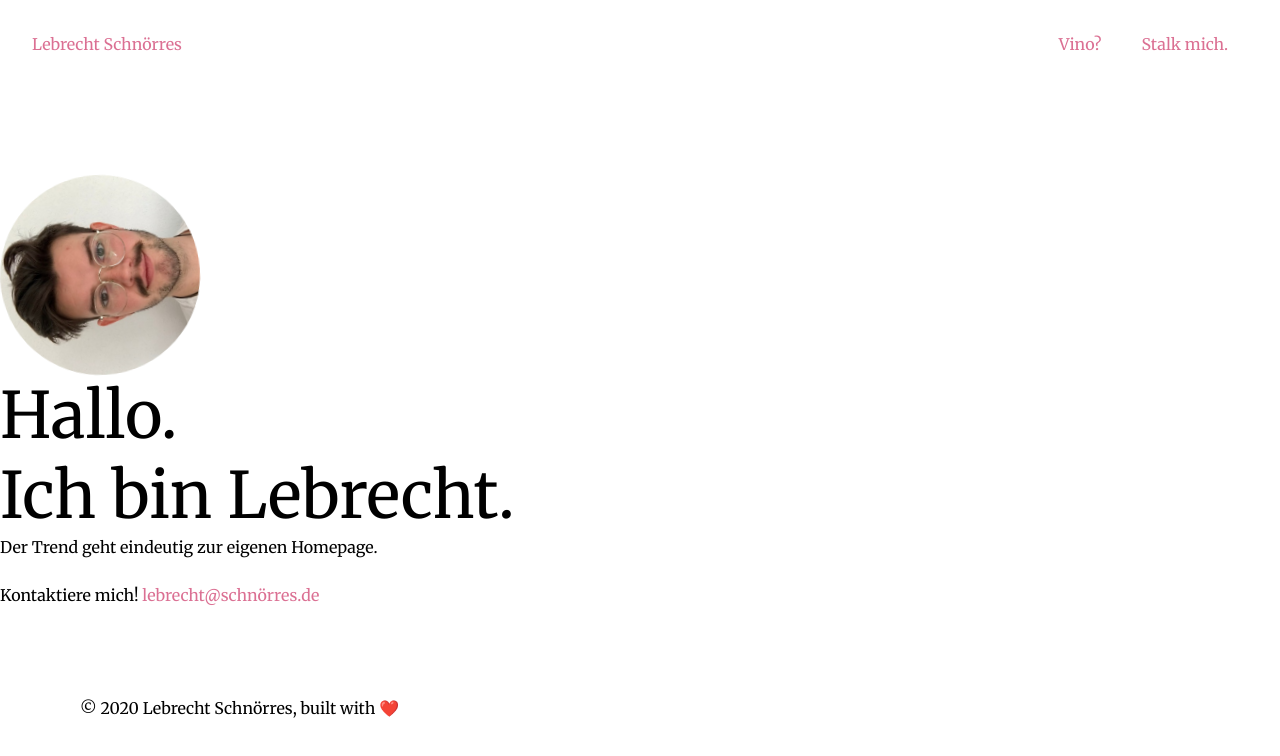
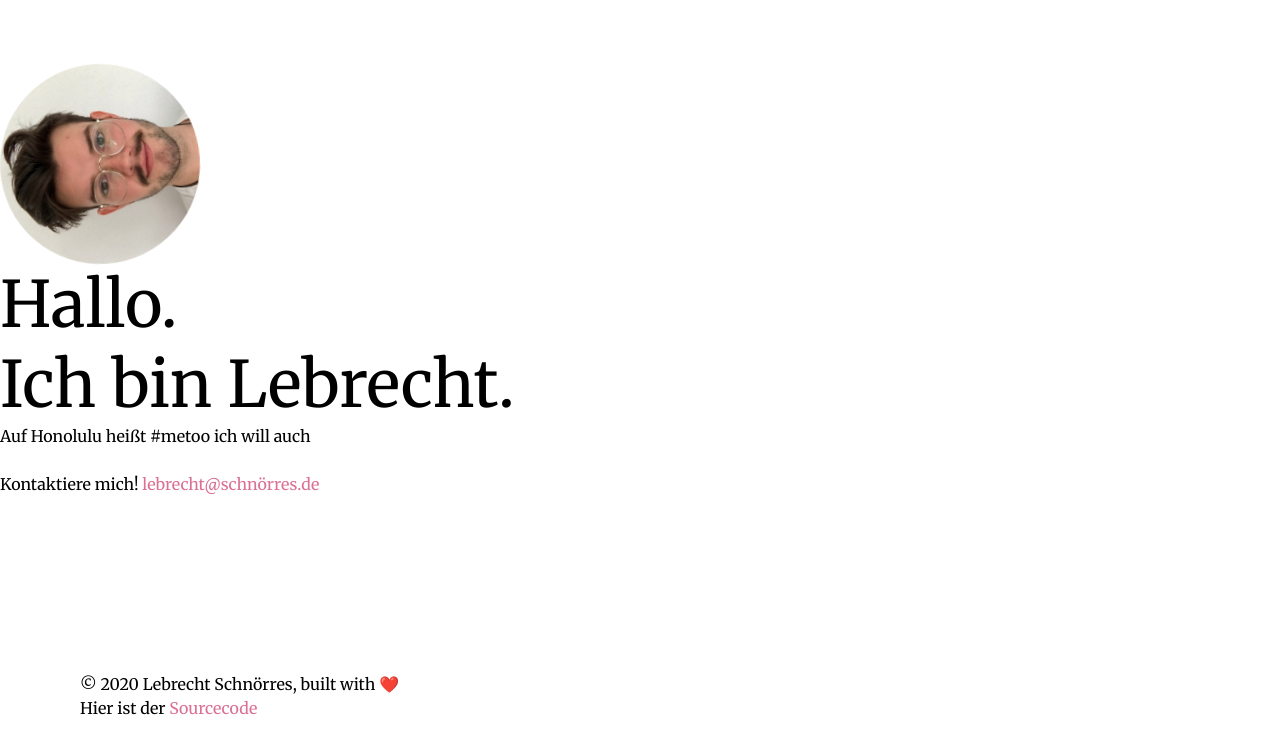
Before and after one commit to Ortimis/schnoerres, a Gatsby site: page / in a window 1280 px wide. Built offline with nearby package versions, Linux system fonts and the light colour scheme; Gatsby itself is replaced by a stand-in of ours.

Commit message:
some changes

```diff
--- a/src/components/layout.js
+++ b/src/components/layout.js
@@ -25,7 +25,7 @@ const Layout = ({ children }) => {
 
   return (
     <>
-      <Header siteTitle={data.site.siteMetadata.title} />
+
       <div
         className="container"
       >
@@ -34,6 +34,7 @@ const Layout = ({ children }) => {
       <footer style={{ padding: "5em", position: "absolute", bottom: 0, left: 0, right: 0 }}>
         <div className="container" >
           © {new Date().getFullYear()} Lebrecht Schnörres, built with ❤️
+          <p>Hier ist der <a href="http://github.com/ortimis/schnoerres">Sourcecode</a></p>
         </div>
       </footer>
     </>
--- a/src/pages/index.js
+++ b/src/pages/index.js
@@ -13,7 +13,7 @@ const IndexPage = () => (
       <div style={{ padding: "4em 4em 4em 0" }}>
         <Image />
         <h1 className="text-6xl leading-tight	">Hallo. <br />Ich bin Lebrecht.</h1>
-        <p>Der Trend geht eindeutig zur eigenen Homepage.</p>
+        <p>Auf Honolulu heißt #metoo ich will auch</p>
         <br />
         <p>Kontaktiere mich! <a href="mailto:lebrecht@schnörres.de">lebrecht@schnörres.de</a></p>
 
```
